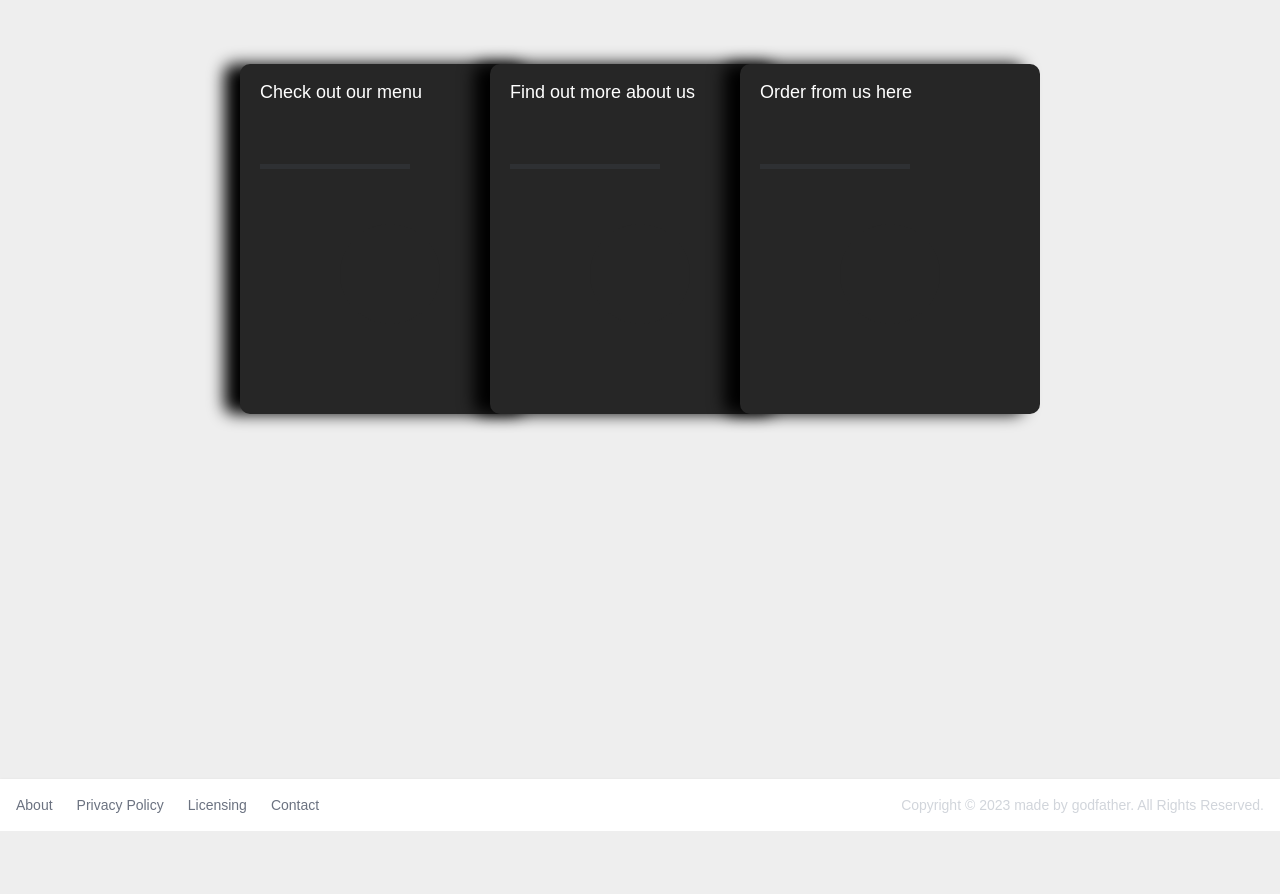
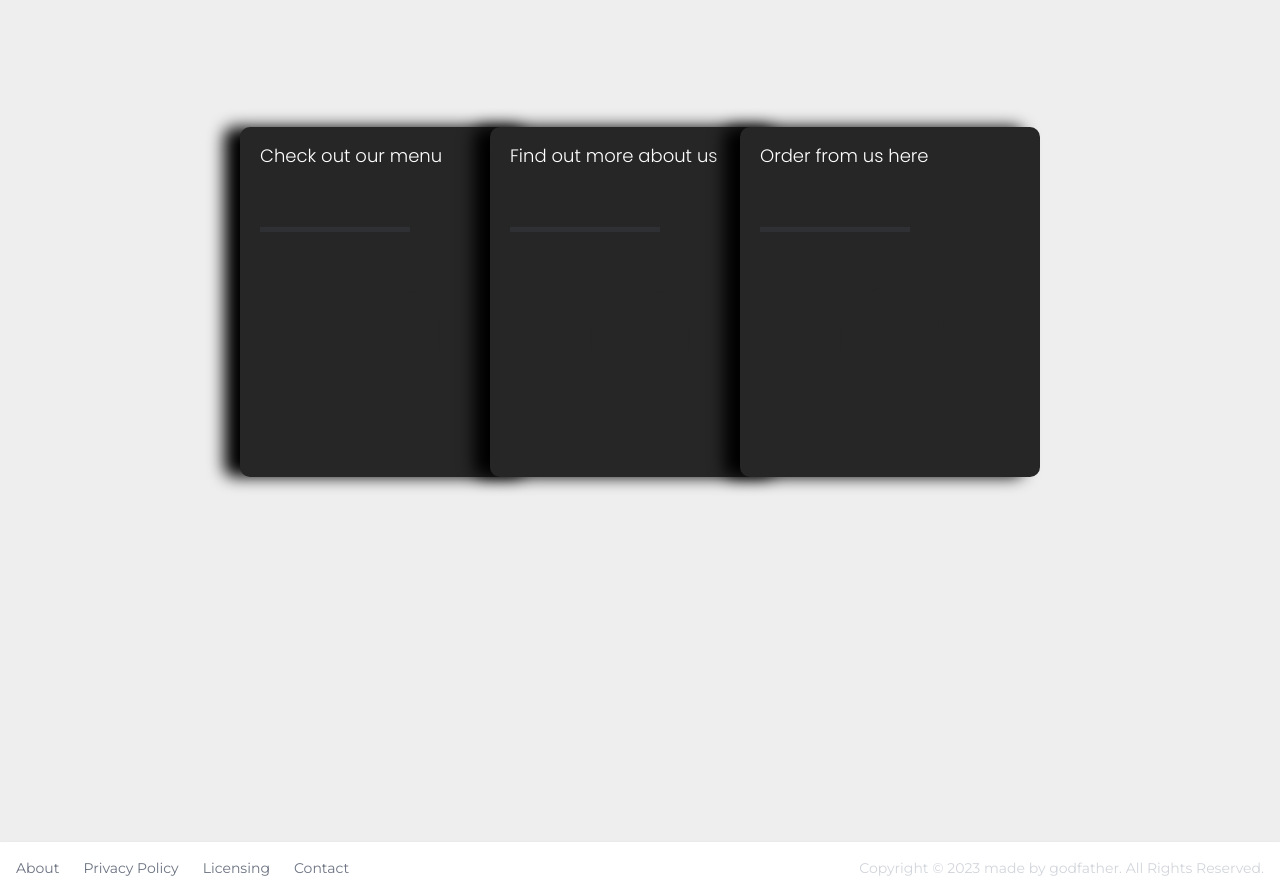
Before and after one commit to Nii-Addo/secondpartnerfastfoods, a Next.js app: page / in a window 1280 px wide. Shown: the part 2820-3714 px from the top of the page. Before the commit the page ends 3651 px from the top, so only its background shows below. Built offline with nearby package versions, Linux system fonts and the light colour scheme.

Commit message:
sp-03 add sharp module and fix fonts,quotes

```diff
--- a/app/components/Actions.tsx
+++ b/app/components/Actions.tsx
@@ -1,5 +1,5 @@
 import Link from "next/link";
-import "../home.css";
+import "../css/home.css";
 
 const Actions = () => {
   return (
--- a/app/components/ProductOfferings.tsx
+++ b/app/components/ProductOfferings.tsx
@@ -1,4 +1,4 @@
-import "../home.css";
+import "../css/home.css";
 
 const ProductOfferings = () => {
   return (
--- a/app/globals.css
+++ b/app/globals.css
@@ -9,14 +9,14 @@
   --text-black: #171c24;
 }
 
-/* @media (prefers-color-scheme: dark) {
+@media (prefers-color-scheme: dark) {
   :root {
     --foreground-rgb: 255, 255, 255;
     --foreground-rgb: 0, 0, 0;
     --background-start-rgb: 0, 0, 0;
     --background-end-rgb: 0, 0, 0;
   }
-} */
+}
 
 * {
   margin: 0;
@@ -36,7 +36,6 @@ body {
   scroll-behavior: smooth;
   -webkit-font-smoothing: antialiased;
   text-rendering: optimizeSpeed;
-  font-family: "Poppins", Sans-serif;
   min-height: 100vh;
 }
 
--- a/app/layout.tsx
+++ b/app/layout.tsx
@@ -1,25 +1,26 @@
 import "./globals.css";
-import Image from "next/image";
-import { Montserrat, Roboto } from "next/font/google";
+import { Poppins, Montserrat } from "next/font/google";
 import Navigation from "./components/Navigation";
 import Footer from "./components/Footer";
+
+const poppins = Poppins({
+  weight: ["300", "400", "700"],
+  style: ["normal", "italic"],
+  subsets: ["latin"],
+  variable: "--font-poppins",
+});
+
+const montserrat = Montserrat({
+  weight: ["300", "400", "700"],
+  style: ["normal", "italic"],
+  subsets: ["latin"],
+  variable: "--font-montserrat",
+});
 
 export const metadata = {
   title: "second partner",
   description: "Website for second partner fast foods",
 };
-
-const roboto = Roboto({
-  weight: ["400", "500"],
-  subsets: ["latin"],
-  variable: "--font-roboto",
-});
-
-const montserrat = Montserrat({
-  weight: ["400", "500", "700"],
-  subsets: ["latin"],
-  variable: "--font-montserrat",
-});
 
 export default function RootLayout({
   children,
@@ -28,10 +29,12 @@ export default function RootLayout({
 }) {
   return (
     <html lang="en">
-      <body className="min-h-screen flex flex-col">
+      <body className={`${poppins.className} min-h-screen flex flex-col`}>
         <Navigation />
         <main className="mt-28 mb-64">{children}</main>
-        <Footer />
+        <div className={montserrat.className}>
+          <Footer />
+        </div>
       </body>
     </html>
   );
--- a/app/page.tsx
+++ b/app/page.tsx
@@ -3,7 +3,7 @@ import ProductOfferings from "./components/ProductOfferings";
 import LandingText from "./components/LandingText";
 import Actions from "./components/Actions";
 import bg from "../public/temp/Prashad.jpeg";
-import "./home.css";
+import "./css/home.css";
 
 export default function Home() {
   return (
--- a/package.json
+++ b/package.json
@@ -19,6 +19,7 @@
     "postcss": "8.4.21",
     "react": "18.2.0",
     "react-dom": "18.2.0",
+    "sharp": "^0.32.0",
     "tailwindcss": "3.3.1",
     "typescript": "5.0.4"
   }
--- a/tailwind.config.js
+++ b/tailwind.config.js
@@ -1,24 +1,24 @@
 /** @type {import('tailwindcss').Config} */
-const {fontFamily} = require('tailwindcss/defaultTheme')
+const { fontFamily } = require("tailwindcss/defaultTheme");
 
 module.exports = {
   content: [
-    './pages/**/*.{js,ts,jsx,tsx}',
-    './components/**/*.{js,ts,jsx,tsx}',
-    './app/**/*.{js,ts,jsx,tsx}',
+    "./pages/**/*.{js,ts,jsx,tsx}",
+    "./components/**/*.{js,ts,jsx,tsx}",
+    "./app/**/*.{js,ts,jsx,tsx}",
   ],
   theme: {
     extend: {
-      fontFamily:{
-       primary:['var(---font-montserrat)','var(--font-roboto)',...fontFamily.sans],
-       serif:['var(---font-montserrat)','var(--font-roboto)',...fontFamily.serif],
+      fontFamily: {
+        poppins: ["var(--font-poppins)", ...fontFamily.sans],
+        montserrat: ["var(--font-montserrat)", ...fontFamily.sans],
       },
       backgroundImage: {
-        'gradient-radial': 'radial-gradient(var(--tw-gradient-stops))',
-        'gradient-conic':
-          'conic-gradient(from 180deg at 50% 50%, var(--tw-gradient-stops))',
+        "gradient-radial": "radial-gradient(var(--tw-gradient-stops))",
+        "gradient-conic":
+          "conic-gradient(from 180deg at 50% 50%, var(--tw-gradient-stops))",
       },
     },
   },
   plugins: [],
-}
+};
```
Also changed, not shown: app/css/home.css (renamed from app/home.css), 2 other files (tests, documents, lock files or other folders).
